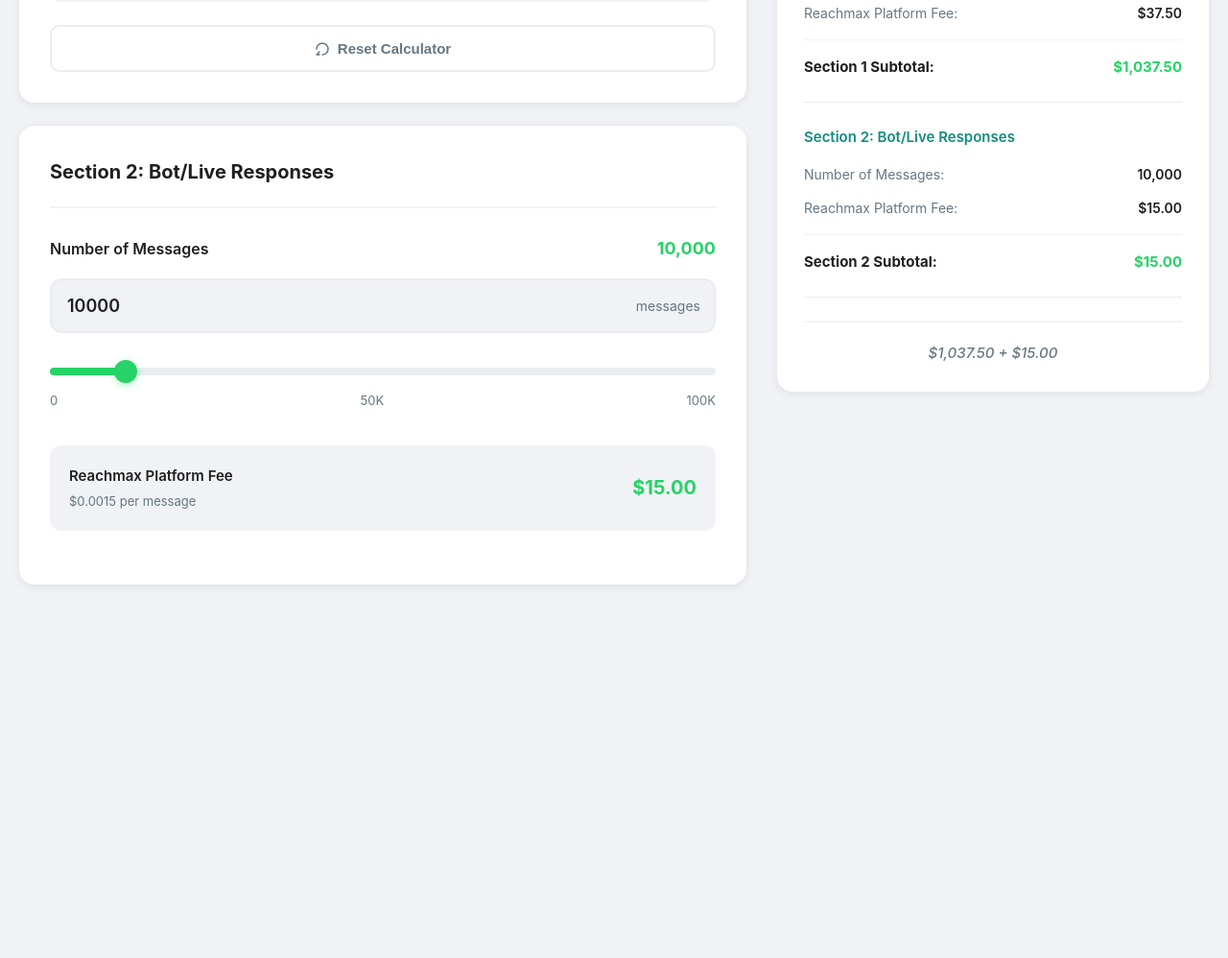
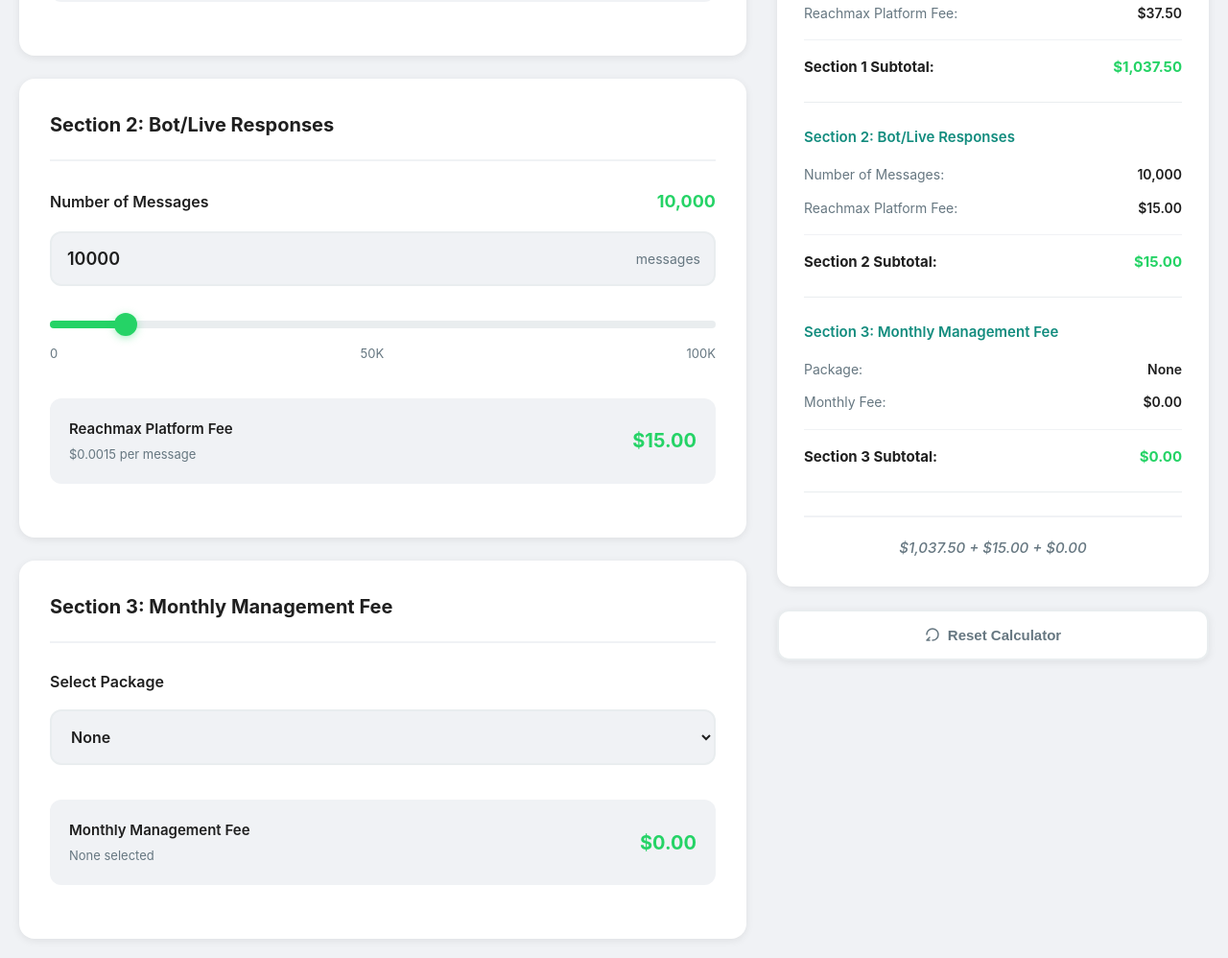
Before and after one commit to localbizonline/wacalc, a plain HTML site: page index.html in a window 1280 px wide. Shown: the part 714-1712 px from the top of the page at 96% size. Before the commit the page ends 1343 px from the top, so only its background shows below. Drawn offline with Linux system fonts and the light colour scheme.

Commit message:
Move reset button to right column and add Section 3: Monthly Management Fee with dropdown selection

```diff
--- a/index.html
+++ b/index.html
@@ -83,15 +83,6 @@
                             <div class="fee-value" id="platformFeeDisplay">$37.50</div>
                         </div>
                     </div>
-
-                    <!-- Reset Button -->
-                    <button class="reset-btn" id="resetBtn">
-                        <svg width="16" height="16" viewBox="0 0 16 16" fill="none">
-                            <path d="M2 8C2 4.686 4.686 2 8 2C11.314 2 14 4.686 14 8C14 11.314 11.314 14 8 14" stroke="currentColor" stroke-width="1.5" stroke-linecap="round"/>
-                            <path d="M5 11L2 14L5 14" stroke="currentColor" stroke-width="1.5" stroke-linecap="round" stroke-linejoin="round"/>
-                        </svg>
-                        Reset Calculator
-                    </button>
                 </div>
 
                 <!-- Section 2: Bot/Live Responses -->
@@ -145,6 +136,34 @@
                                 <span class="fee-rate">$0.0015 per message</span>
                             </div>
                             <div class="fee-value" id="botPlatformFeeDisplay">$15.00</div>
+                        </div>
+                    </div>
+                </div>
+
+                <!-- Section 3: Monthly Management Fee -->
+                <div class="calculator-card">
+                    <div class="section-header">
+                        <h2>Section 3: Monthly Management Fee</h2>
+                    </div>
+
+                    <!-- Management Package Selection -->
+                    <div class="input-section">
+                        <label class="section-label">Select Package</label>
+                        <select id="managementPackageSelect" class="package-select">
+                            <option value="0">None</option>
+                            <option value="90">WhatsApp API Only - $90/month</option>
+                            <option value="170">Reachmax Platform - $170/month</option>
+                        </select>
+                    </div>
+
+                    <!-- Management Fee Display -->
+                    <div class="platform-fee-section">
+                        <div class="fee-row">
+                            <div class="fee-label">
+                                <span class="fee-title">Monthly Management Fee</span>
+                                <span class="fee-rate" id="managementPackageName">None selected</span>
+                            </div>
+                            <div class="fee-value" id="managementFeeDisplay">$0.00</div>
                         </div>
                     </div>
                 </div>
@@ -210,10 +229,36 @@
                         </div>
                     </div>
 
-                    <div class="breakdown-formula">
-                        <span id="formula">$1,037.50 + $15.00</span>
+                    <!-- Section 3 Breakdown -->
+                    <div class="breakdown-subsection">
+                        <h4>Section 3: Monthly Management Fee</h4>
+                        <div class="breakdown-row">
+                            <span>Package:</span>
+                            <span id="selectedPackage">None</span>
+                        </div>
+                        <div class="breakdown-row">
+                            <span>Monthly Fee:</span>
+                            <span id="managementFeeBreakdown">$0.00</span>
+                        </div>
+                        <div class="breakdown-subtotal">
+                            <span>Section 3 Subtotal:</span>
+                            <span id="section3Subtotal">$0.00</span>
                         </div>
                     </div>
+
+                    <div class="breakdown-formula">
+                        <span id="formula">$1,037.50 + $15.00 + $0.00</span>
+                    </div>
+                </div>
+
+                <!-- Reset Button -->
+                <button class="reset-btn" id="resetBtn">
+                    <svg width="16" height="16" viewBox="0 0 16 16" fill="none">
+                        <path d="M2 8C2 4.686 4.686 2 8 2C11.314 2 14 4.686 14 8C14 11.314 11.314 14 8 14" stroke="currentColor" stroke-width="1.5" stroke-linecap="round"/>
+                        <path d="M5 11L2 14L5 14" stroke="currentColor" stroke-width="1.5" stroke-linecap="round" stroke-linejoin="round"/>
+                    </svg>
+                    Reset Calculator
+                </button>
             </div>
         </div>
     </div>
--- a/script.js
+++ b/script.js
@@ -5,6 +5,8 @@ let state = {
     quantity: 25000,
     platformFeeRate: 0.0015,
     botQuantity: 10000,
+    managementFee: 0,
+    managementPackage: 'None',
     exchangeRate: 18 // USD to ZAR
 };
 
@@ -29,6 +31,14 @@ const botPlatformFeeDisplay = document.getElementById('botPlatformFeeDisplay');
 const botPlatformFeeBreakdown = document.getElementById('botPlatformFeeBreakdown');
 const botSelectedQuantity = document.getElementById('botSelectedQuantity');
 const section2Subtotal = document.getElementById('section2Subtotal');
+
+// Section 3 Elements
+const managementPackageSelect = document.getElementById('managementPackageSelect');
+const managementFeeDisplay = document.getElementById('managementFeeDisplay');
+const managementFeeBreakdown = document.getElementById('managementFeeBreakdown');
+const managementPackageName = document.getElementById('managementPackageName');
+const selectedPackage = document.getElementById('selectedPackage');
+const section3Subtotal = document.getElementById('section3Subtotal');
 
 const formula = document.getElementById('formula');
 const totalPrice = document.getElementById('totalPrice');
@@ -68,8 +78,11 @@ function updateCalculation() {
     const botPlatformFee = state.platformFeeRate * state.botQuantity;
     const section2Total = botPlatformFee;
 
+    // Section 3 calculations
+    const section3Total = state.managementFee;
+
     // Grand total
-    const grandTotal = section1Total + section2Total;
+    const grandTotal = section1Total + section2Total + section3Total;
 
     // Update Section 1 displays
     quantityDisplay.textContent = formatNumber(state.quantity);
@@ -90,8 +103,14 @@ function updateCalculation() {
     botSelectedQuantity.textContent = formatNumber(state.botQuantity);
     section2Subtotal.textContent = formatCurrency(section2Total);
 
+    // Update Section 3 displays
+    managementFeeDisplay.textContent = formatCurrency(state.managementFee);
+    managementFeeBreakdown.textContent = formatCurrency(state.managementFee);
+    selectedPackage.textContent = state.managementPackage;
+    section3Subtotal.textContent = formatCurrency(section3Total);
+
     // Update formula
-    formula.textContent = `${formatCurrency(section1Total)} + ${formatCurrency(section2Total)}`;
+    formula.textContent = `${formatCurrency(section1Total)} + ${formatCurrency(section2Total)} + ${formatCurrency(section3Total)}`;
 
     // Calculate ZAR amount
     const grandTotalZAR = grandTotal * state.exchangeRate;
@@ -192,6 +211,26 @@ botQuantityInput.addEventListener('blur', function() {
     }
 });
 
+// Section 3: Management package dropdown
+managementPackageSelect.addEventListener('change', function() {
+    const selectedValue = parseFloat(this.value);
+    state.managementFee = selectedValue;
+
+    // Update package name
+    if (selectedValue === 0) {
+        state.managementPackage = 'None';
+        managementPackageName.textContent = 'None selected';
+    } else if (selectedValue === 90) {
+        state.managementPackage = 'WhatsApp API Only';
+        managementPackageName.textContent = '$90/month';
+    } else if (selectedValue === 170) {
+        state.managementPackage = 'Reachmax Platform';
+        managementPackageName.textContent = '$170/month';
+    }
+
+    updateCalculation();
+});
+
 // Reset button
 resetBtn.addEventListener('click', function() {
     // Reset to default values
@@ -201,6 +240,8 @@ resetBtn.addEventListener('click', function() {
         quantity: 25000,
         platformFeeRate: 0.0015,
         botQuantity: 10000,
+        managementFee: 0,
+        managementPackage: 'None',
         exchangeRate: 18
     };
 
@@ -217,6 +258,8 @@ resetBtn.addEventListener('click', function() {
     quantityInput.value = 25000;
     botQuantitySlider.value = 10000;
     botQuantityInput.value = 10000;
+    managementPackageSelect.value = '0';
+    managementPackageName.textContent = 'None selected';
 
     // Update display with a slight animation
     this.style.transform = 'scale(0.95)';
--- a/styles.css
+++ b/styles.css
@@ -206,6 +206,32 @@ header h1 {
     pointer-events: none;
 }
 
+/* Package Select Dropdown */
+.package-select {
+    width: 100%;
+    padding: 16px;
+    font-size: 16px;
+    font-weight: 600;
+    border: 2px solid var(--border-color);
+    border-radius: 12px;
+    background: var(--background);
+    color: var(--text-primary);
+    cursor: pointer;
+    transition: all 0.3s ease;
+    font-family: inherit;
+}
+
+.package-select:focus {
+    outline: none;
+    border-color: var(--primary-color);
+    background: white;
+    box-shadow: 0 0 0 3px rgba(37, 211, 102, 0.1);
+}
+
+.package-select:hover {
+    border-color: var(--primary-color);
+}
+
 /* Slider */
 .slider {
     width: 100%;
@@ -372,11 +398,11 @@ header h1 {
 /* Reset Button */
 .reset-btn {
     width: 100%;
-    background: transparent;
+    background: var(--card-bg);
     border: 2px solid var(--border-color);
     color: var(--text-secondary);
-    padding: 14px 24px;
-    border-radius: 10px;
+    padding: 16px 24px;
+    border-radius: 12px;
     font-size: 15px;
     font-weight: 600;
     cursor: pointer;
@@ -385,7 +411,7 @@ header h1 {
     align-items: center;
     justify-content: center;
     gap: 8px;
-    margin-top: 24px;
+    box-shadow: var(--shadow);
 }
 
 .reset-btn:hover {
```
Lines whose indentation alone changed are shown as unchanged.
